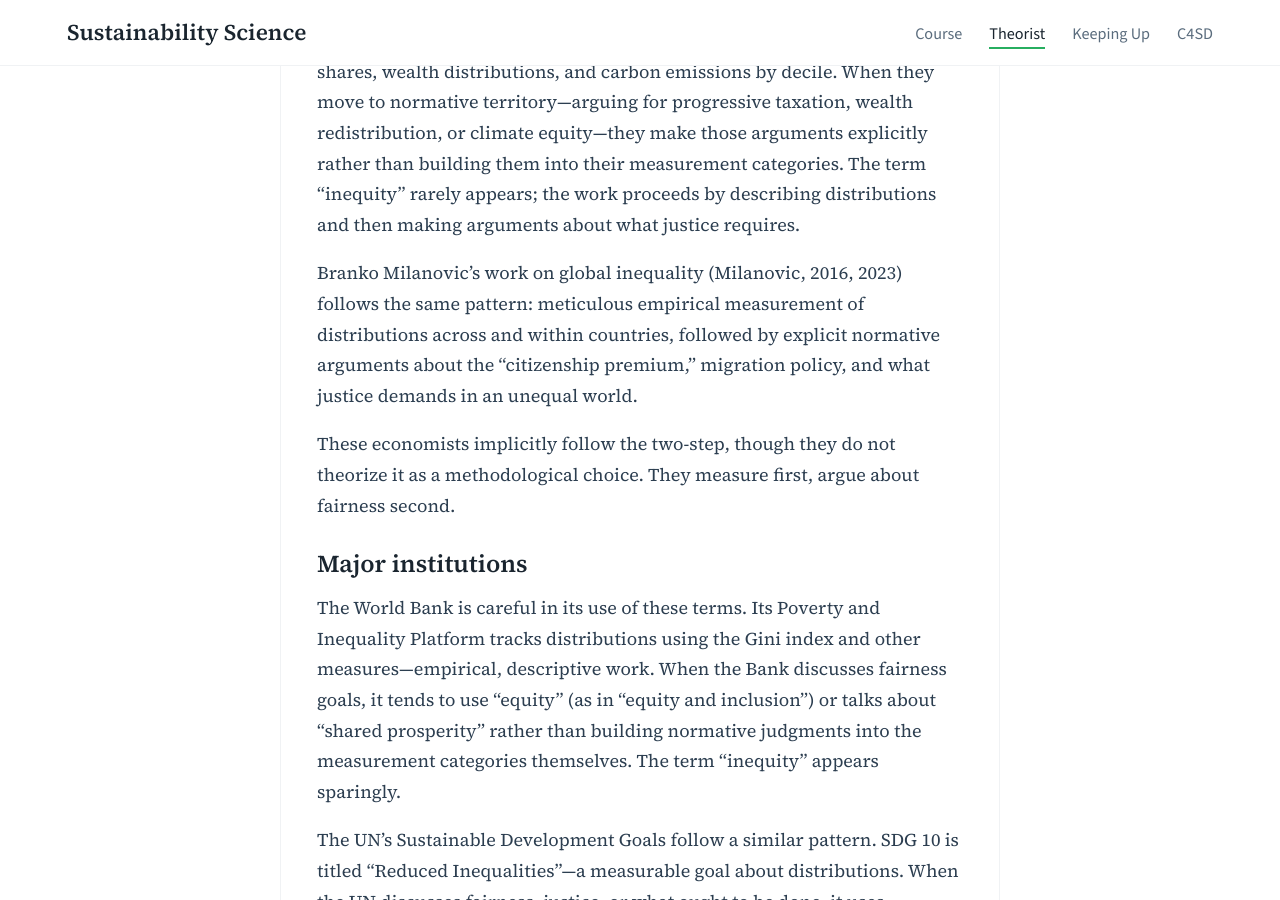
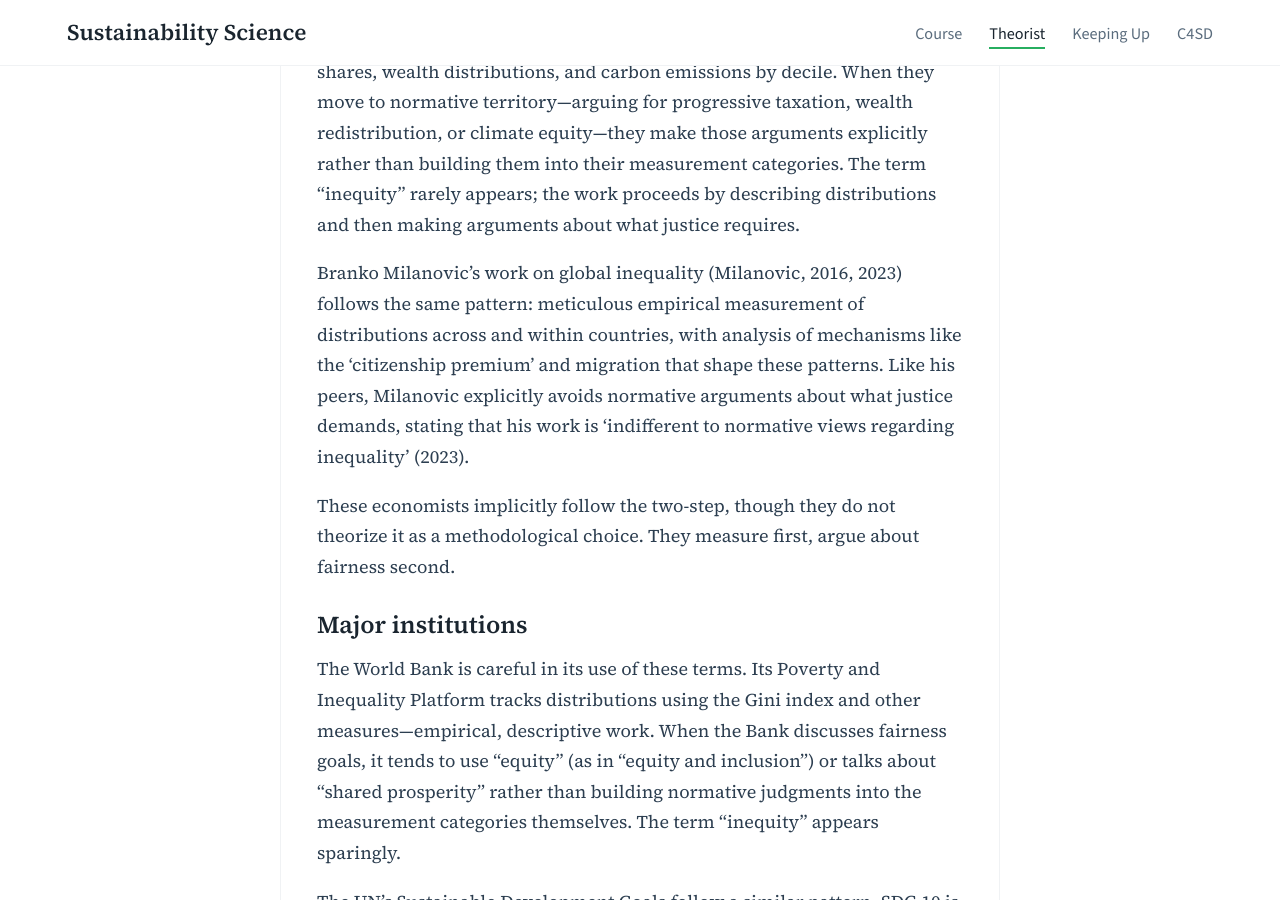
Before and after one commit to agharley/sustsci, a Jekyll site: the page built from blog/_posts/2026-01-01-inequality-inequity.md, in a window 1280 px wide and 900 px high, scrolled down 10937 px. Built offline with Jekyll 4.4.1, drawn with Linux system fonts in a browser that asks for light colours.

Commit message:
Update 2026-01-01-inequality-inequity.md

```diff
--- a/blog/_posts/2026-01-01-inequality-inequity.md
+++ b/blog/_posts/2026-01-01-inequality-inequity.md
@@ -129,7 +129,7 @@ The two-step is not a new invention. It appears most clearly in work on material
 
 Thomas Piketty's influential work on capital and inequality (Piketty, 2014, 2020) and the ongoing research of the World Inequality Lab use "inequality" consistently as an empirical, descriptive category. They measure income shares, wealth distributions, and carbon emissions by decile. When they move to normative territory—arguing for progressive taxation, wealth redistribution, or climate equity—they make those arguments explicitly rather than building them into their measurement categories. The term "inequity" rarely appears; the work proceeds by describing distributions and then making arguments about what justice requires.
 
-Branko Milanovic's work on global inequality (Milanovic, 2016, 2023) follows the same pattern: meticulous empirical measurement of distributions across and within countries, followed by explicit normative arguments about the "citizenship premium," migration policy, and what justice demands in an unequal world.
+Branko Milanovic's work on global inequality (Milanovic, 2016, 2023) follows the same pattern: meticulous empirical measurement of distributions across and within countries, with analysis of mechanisms like the 'citizenship premium' and migration that shape these patterns. Like his peers, Milanovic explicitly avoids normative arguments about what justice demands, stating that his work is 'indifferent to normative views regarding inequality' (2023).
 
 These economists implicitly follow the two-step, though they do not theorize it as a methodological choice. They measure first, argue about fairness second.
 
```
